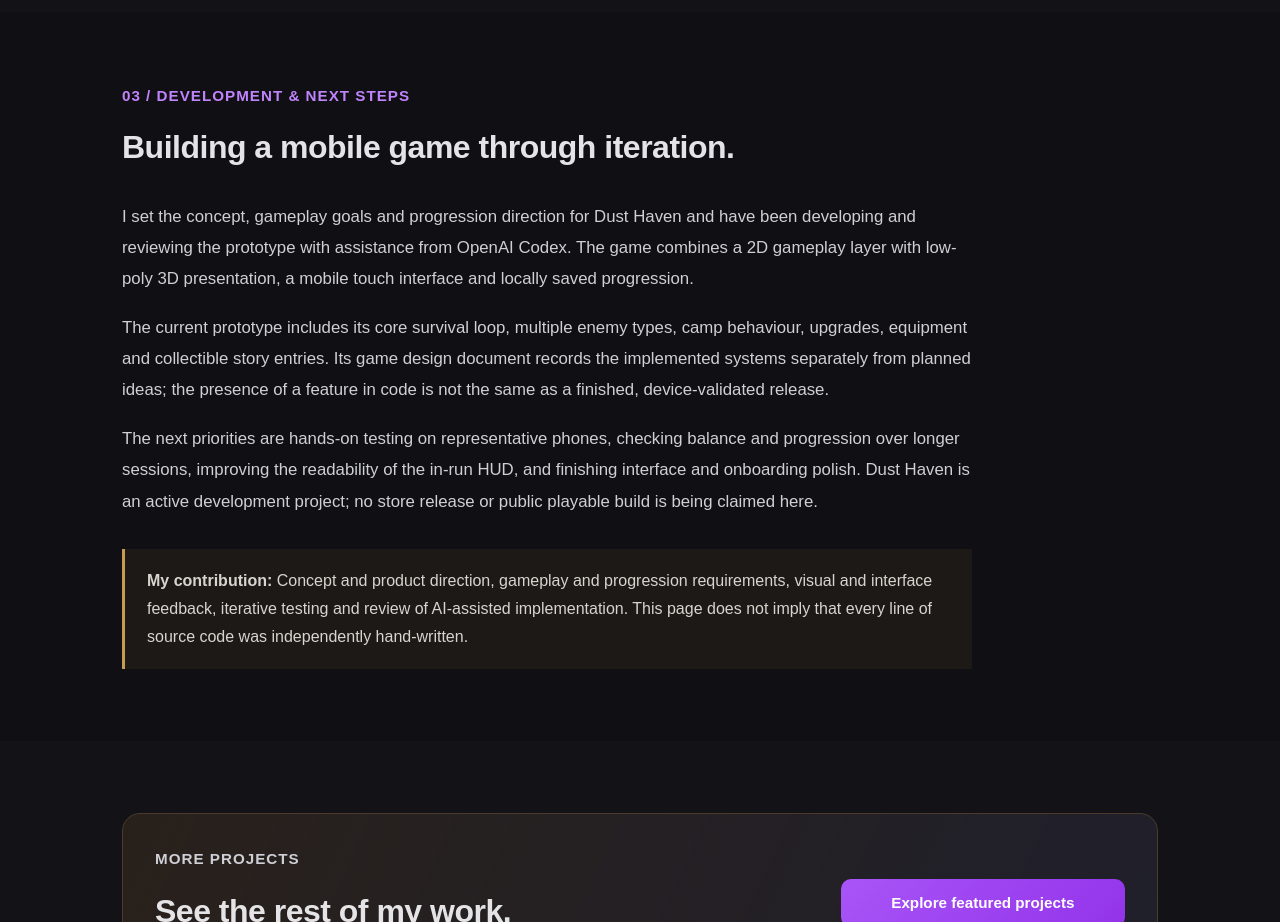
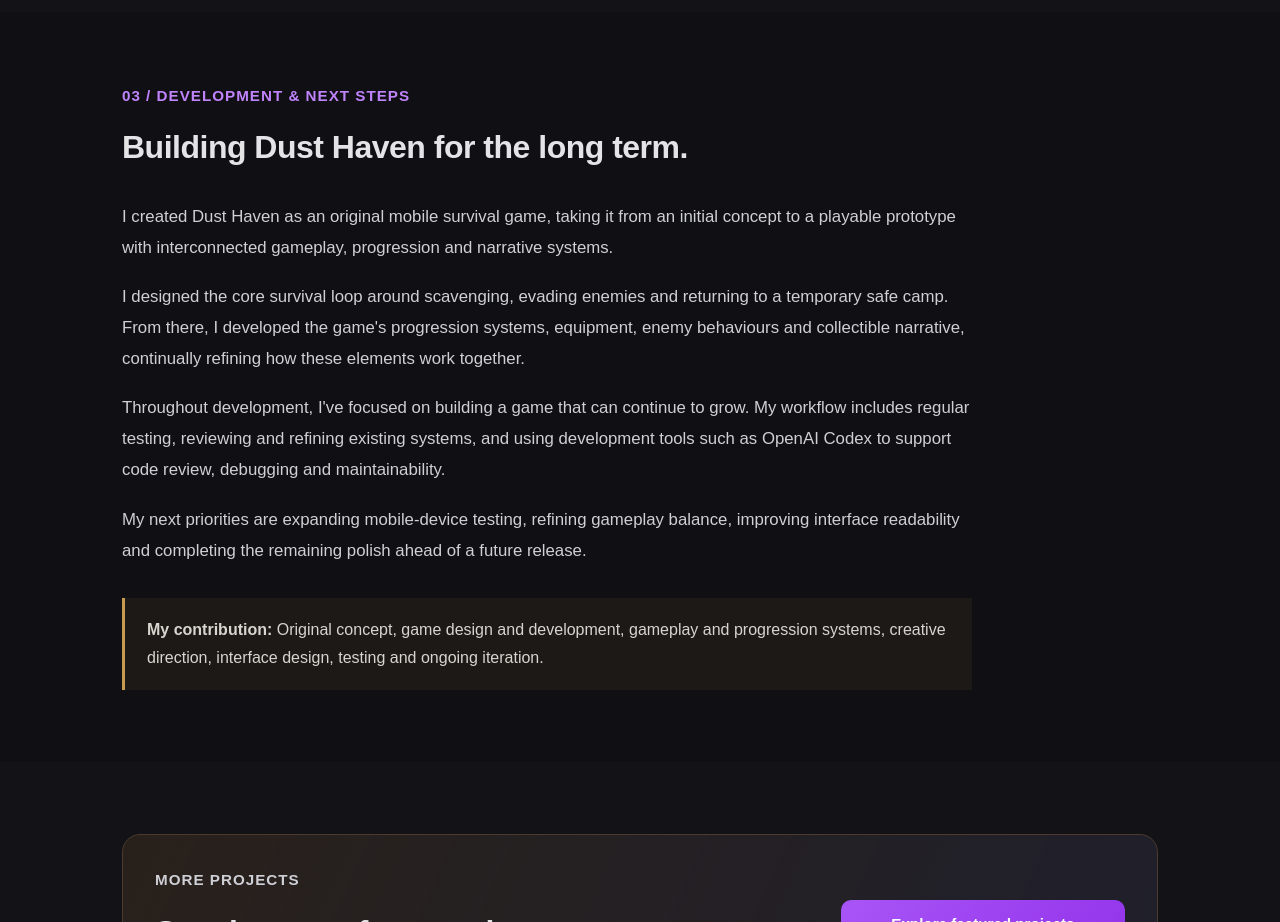
Before and after one commit to fraxur/portfolio-site, a plain HTML site: page dust-haven.html in a window 1280 px wide. Shown: the part 2880-3802 px from the top of the page. Drawn offline with Linux system fonts and the light colour scheme.

Commit message:
Add files via upload

```diff
--- a/dust-haven.html
+++ b/dust-haven.html
@@ -98,15 +98,15 @@
                 </div>
             </div>
         </section>
-
         <section id="development" class="content-section case-section">
             <div class="container case-reading">
                 <p class="eyebrow">03 / DEVELOPMENT &amp; NEXT STEPS</p>
-                <h2>Building a mobile game through iteration.</h2>
-                <p class="section-copy">I set the concept, gameplay goals and progression direction for Dust Haven and have been developing and reviewing the prototype with assistance from OpenAI Codex. The game combines a 2D gameplay layer with low-poly 3D presentation, a mobile touch interface and locally saved progression.</p>
-                <p class="section-copy">The current prototype includes its core survival loop, multiple enemy types, camp behaviour, upgrades, equipment and collectible story entries. Its game design document records the implemented systems separately from planned ideas; the presence of a feature in code is not the same as a finished, device-validated release.</p>
-                <p class="section-copy">The next priorities are hands-on testing on representative phones, checking balance and progression over longer sessions, improving the readability of the in-run HUD, and finishing interface and onboarding polish. Dust Haven is an active development project; no store release or public playable build is being claimed here.</p>
-                <div class="dust-project-note"><strong>My contribution:</strong> Concept and product direction, gameplay and progression requirements, visual and interface feedback, iterative testing and review of AI-assisted implementation. This page does not imply that every line of source code was independently hand-written.</div>
+                <h2>Building Dust Haven for the long term.</h2>
+                <p class="section-copy">I created Dust Haven as an original mobile survival game, taking it from an initial concept to a playable prototype with interconnected gameplay, progression and narrative systems.</p>
+                <p class="section-copy">I designed the core survival loop around scavenging, evading enemies and returning to a temporary safe camp. From there, I developed the game's progression systems, equipment, enemy behaviours and collectible narrative, continually refining how these elements work together.</p>
+                <p class="section-copy">Throughout development, I've focused on building a game that can continue to grow. My workflow includes regular testing, reviewing and refining existing systems, and using development tools such as OpenAI Codex to support code review, debugging and maintainability.</p>
+                <p class="section-copy">My next priorities are expanding mobile-device testing, refining gameplay balance, improving interface readability and completing the remaining polish ahead of a future release.</p>
+                <div class="dust-project-note"><strong>My contribution:</strong> Original concept, game design and development, gameplay and progression systems, creative direction, interface design, testing and ongoing iteration.</div>
             </div>
         </section>
 
```
